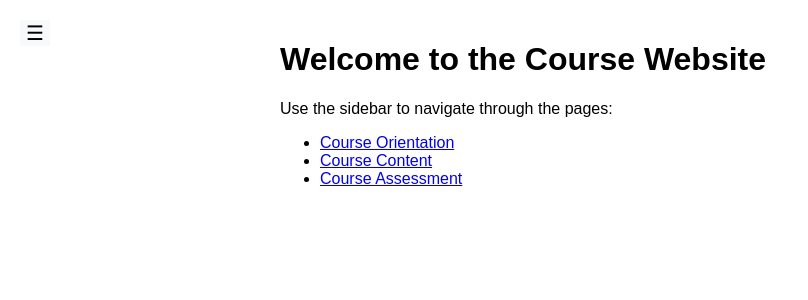
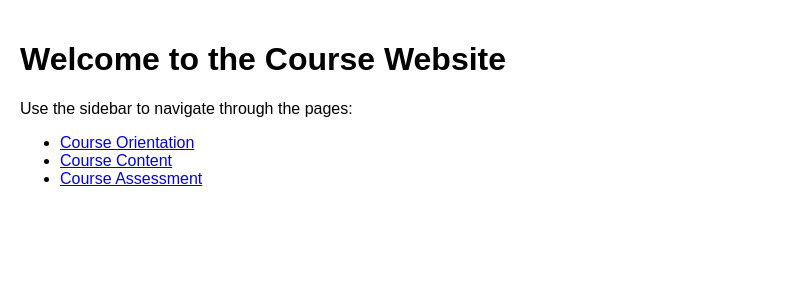
Before and after one commit to nessmadiab/nessmadiab.github.io, a Jekyll site: the page built from index.md, in a window 1280 px wide. Shown: the top 300 px of the page, without its empty margins (0-808 px from the left). Built offline with Jekyll 4.4.1, drawn with Linux system fonts in a browser that asks for light colours.

Commit message:
Update style.css

```diff
--- a/assets/css/style.css
+++ b/assets/css/style.css
@@ -11,7 +11,7 @@
     position: fixed;
     height: 100%;
     overflow: auto;
-    transition: width 0.3s;
+    transition: width 0.3s, padding 0.3s;
 }
 
 .sidebar.collapsed {
@@ -20,20 +20,29 @@
     overflow: hidden;
 }
 
+.sidebar ul {
+    list-style: none;
+    padding: 0;
+}
+
+.sidebar ul li {
+    margin: 10px 0;
+}
+
 .content {
     margin-left: 260px;
     padding: 20px;
     transition: margin-left 0.3s;
 }
 
-.content.expanded {
+.sidebar.collapsed ~ .content {
     margin-left: 0;
 }
 
 .toggle-btn {
-    position: fixed;
-    top: 20px;
-    left: 20px;
+    position: absolute;
+    top: 10px;
+    left: 10px;
     background-color: #f8f9fa;
     border: none;
     font-size: 20px;
```
